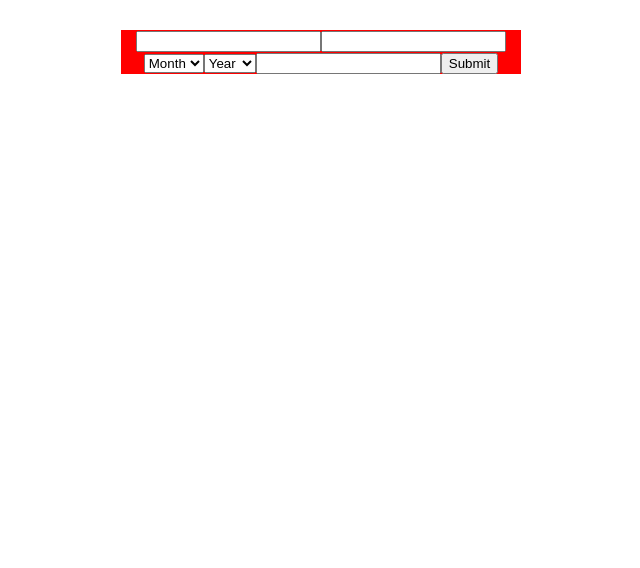
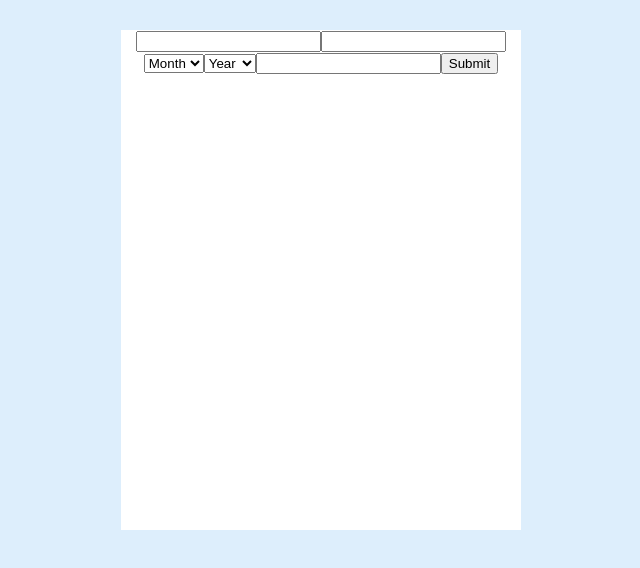
Before and after one commit to cjislegit/reactcreditcardform, a React (Create React App) app: page / in a window 1280 px wide. Shown: the top 568 px of the page, without its empty margins (319-959 px from the left). Built offline with nearby package versions, Linux system fonts and the light colour scheme.

Commit message:
Added height and background color to form

```diff
--- a/src/components/Form.js
+++ b/src/components/Form.js
@@ -2,7 +2,7 @@ import React from 'react';
 
 const Form = () => {
   return (
-    <form style={{ background: 'red' }}>
+    <form style={{ background: 'white', height: '500px' }}>
       <input type='text' />
       <input type='text' />
       <select>
--- a/src/index.css
+++ b/src/index.css
@@ -5,6 +5,7 @@ body {
     sans-serif;
   -webkit-font-smoothing: antialiased;
   -moz-osx-font-smoothing: grayscale;
+  background-color: #ddeefc;
 }
 
 code {
```
